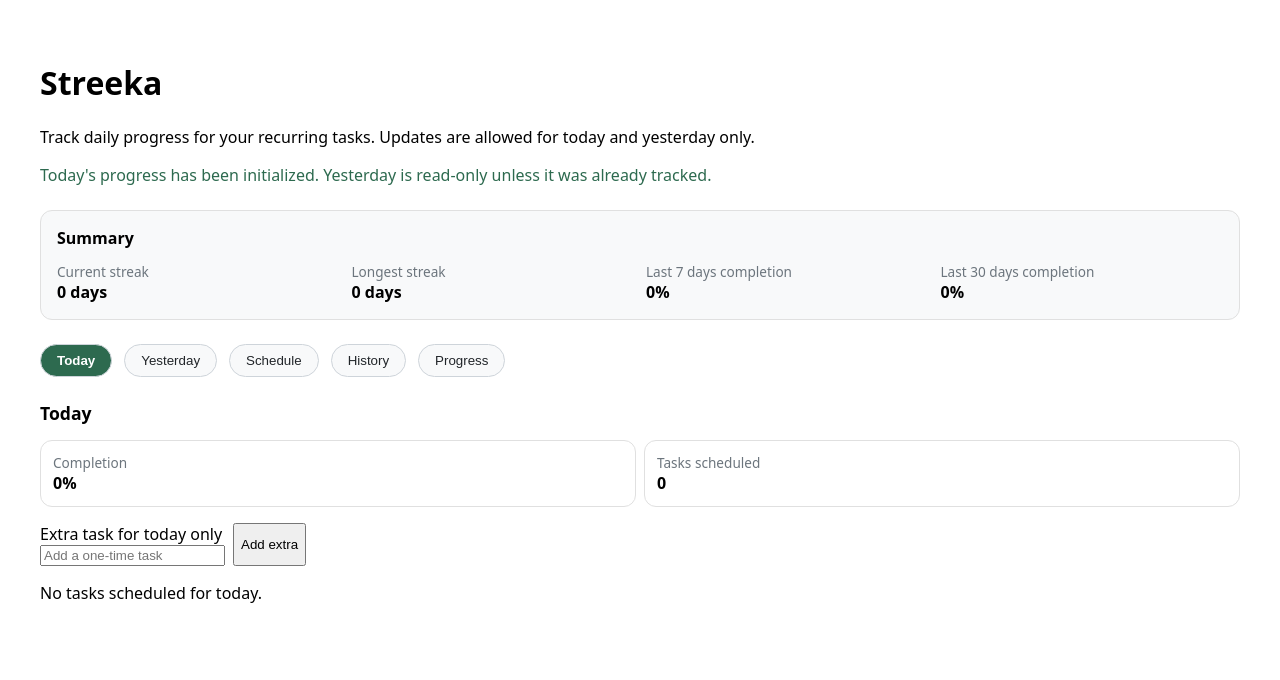
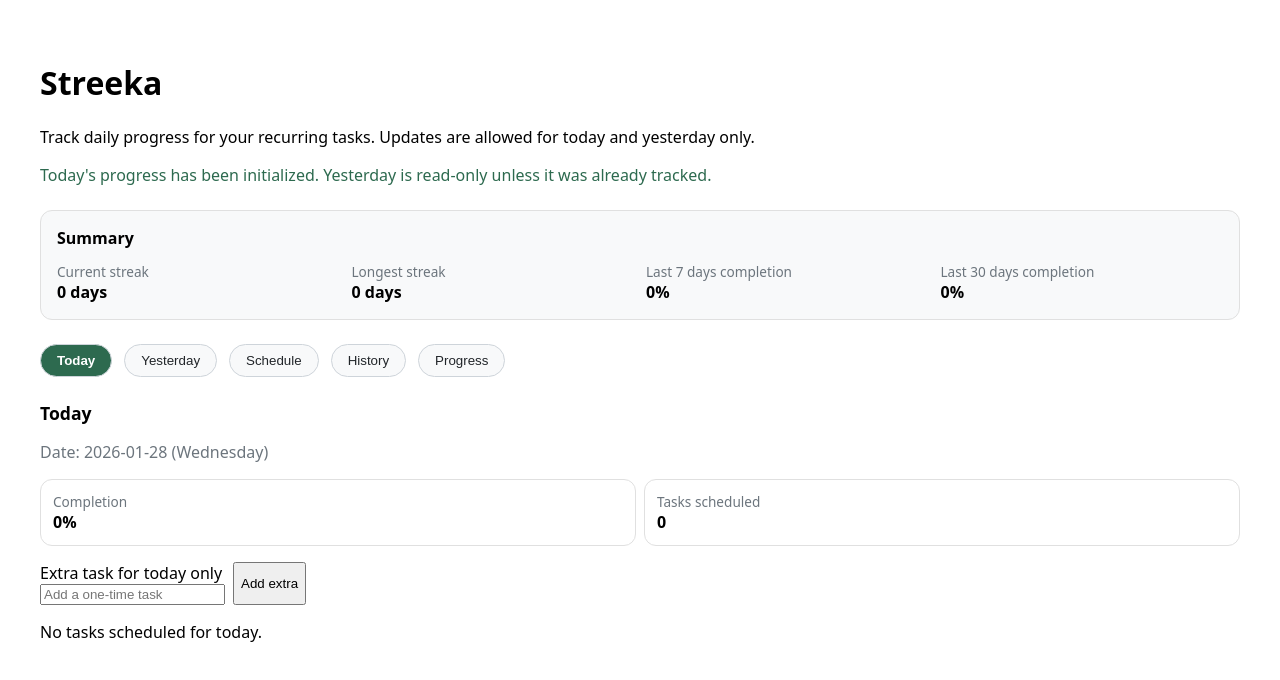
Before and after one commit to poserjs/streeka, a Next.js app: page / in a window 1280 px wide. Shown: the top 680 px of the page. Built offline with nearby package versions, Linux system fonts and the light colour scheme.

Commit message:
Show weekday on Today and Yesterday tabs

```diff
--- a/app/page.tsx
+++ b/app/page.tsx
@@ -141,6 +141,15 @@ const getProgressPercentage = (summary: CompletionSummary): number => {
   return Math.round(
     (summary.completedOccurrences / summary.totalOccurrences) * 100,
   );
+};
+
+const formatWeekday = (dateKey: string): string => {
+  const date = parseDateKey(dateKey);
+  if (!date) {
+    return "";
+  }
+
+  return new Intl.DateTimeFormat(undefined, { weekday: "long" }).format(date);
 };
 
 export default function HomePage() {
@@ -670,6 +679,11 @@ export default function HomePage() {
       {activeTab === "today" ? (
         <section style={{ marginTop: "1.5rem" }}>
           <h2 style={{ fontSize: "1.1rem" }}>Today</h2>
+          {todayKey ? (
+            <p style={{ color: "#6c757d" }}>
+              Date: {todayKey} ({formatWeekday(todayKey)})
+            </p>
+          ) : null}
           <div
             style={{
               display: "grid",
@@ -792,7 +806,9 @@ export default function HomePage() {
         <section style={{ marginTop: "1.5rem" }}>
           <h2 style={{ fontSize: "1.1rem" }}>Yesterday</h2>
           {yesterdayKey ? (
-            <p style={{ color: "#6c757d" }}>Date: {yesterdayKey}</p>
+            <p style={{ color: "#6c757d" }}>
+              Date: {yesterdayKey} ({formatWeekday(yesterdayKey)})
+            </p>
           ) : null}
           {yesterdayTasks.length === 0 ? (
             <p>No tasks scheduled for yesterday.</p>
```
